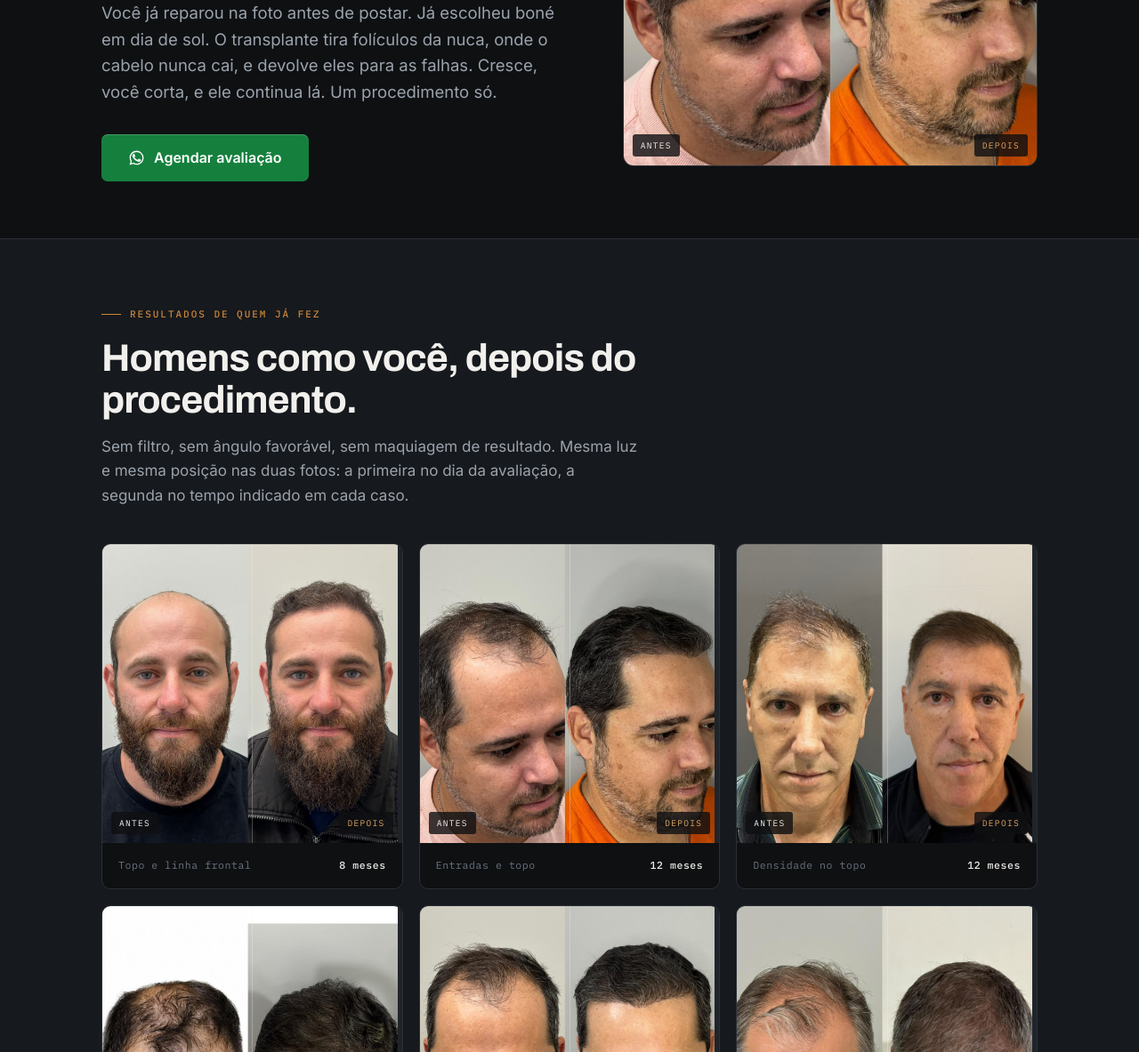
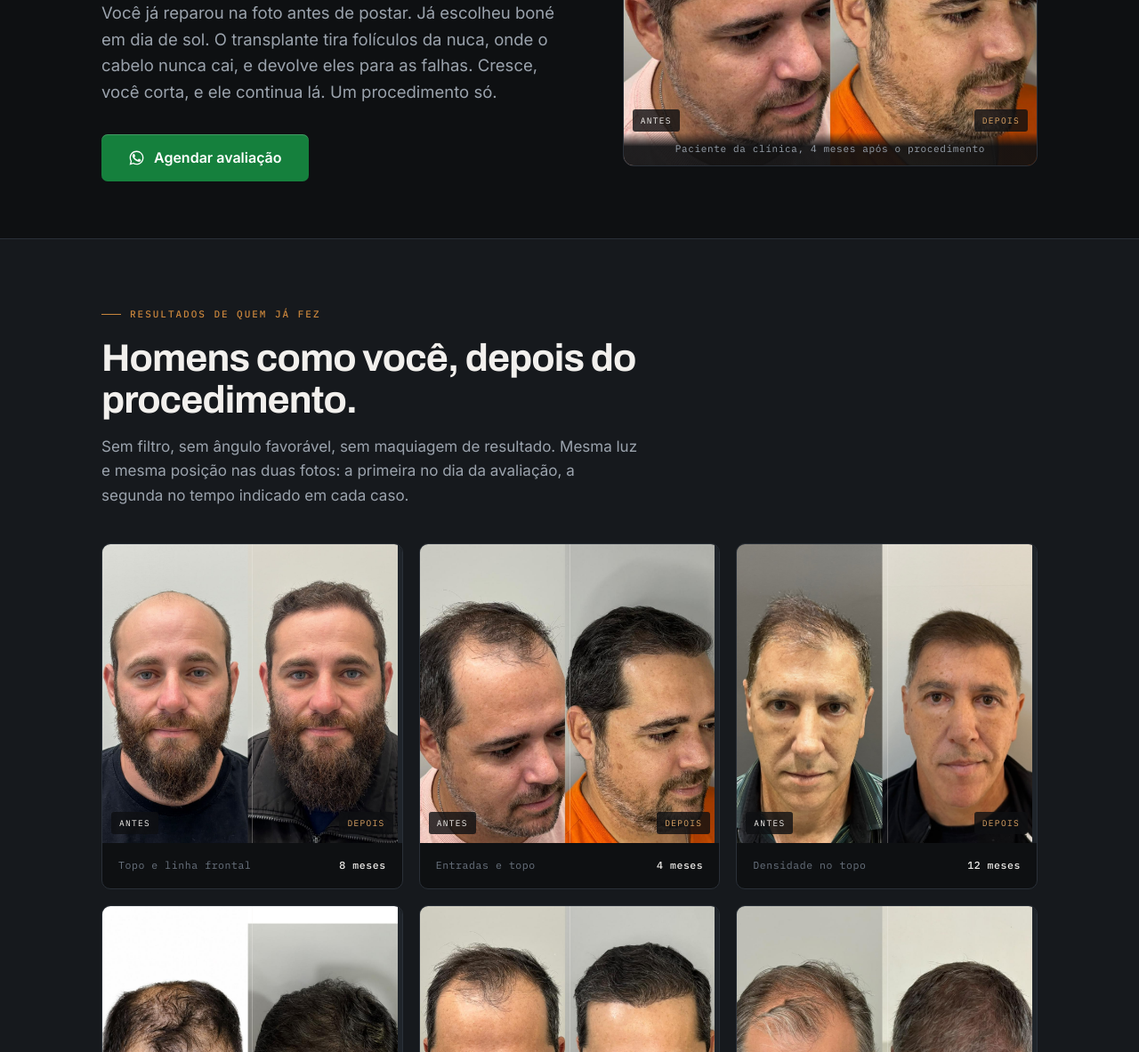
Before and after one commit to TomasBalestrin/transplantecapilar, a plain HTML site: page index.html in a window 1280 px wide. Shown: the part 450-1633 px from the top of the page at 89% size. Drawn offline with Linux system fonts and the light colour scheme.

Commit message:
Corrige o tempo do caso-01 para 4 meses
Tempo informado pela clínica. Esse caso é também a foto do hero, que
agora traz a legenda "4 meses após o procedimento": um resultado
desse porte em quatro meses é argumento forte e estava implícito.

Os rótulos Antes e Depois do hero sobem para não colidir com a
legenda nova.

```diff
--- a/index.html
+++ b/index.html
@@ -155,6 +155,11 @@ h1 em{font-style:normal;color:var(--paper);display:block;opacity:.72}
   border:1px solid var(--line);background:var(--ink-2);aspect-ratio:1/1;
 }
 .hero-case img{width:100%;height:100%;object-fit:contain}
+.hero-case-cap{
+  position:absolute;left:0;right:0;bottom:0;padding:10px 14px;
+  font-family:var(--mono);font-size:11px;letter-spacing:.06em;color:var(--mute);
+  background:linear-gradient(transparent,rgba(14,16,18,.92) 42%);text-align:center;
+}
 
 /* ═══════════ SEÇÕES ═══════════ */
 section{padding:clamp(46px,6vw,76px) 0;position:relative}
@@ -188,6 +193,7 @@ h2{font-size:clamp(27px,4vw,43px)}
 .case-split{position:absolute;top:0;bottom:0;left:50%;width:1px;background:rgba(242,240,237,.28)}
 .case-lab{position:absolute;bottom:10px;font-family:var(--mono);font-size:9.5px;letter-spacing:.14em;
   text-transform:uppercase;background:rgba(14,16,18,.8);padding:5px 9px;border-radius:3px;color:var(--paper)}
+.hero-case .case-lab{bottom:38px}
 .case-lab.l{left:10px}
 .case-lab.r{right:10px;color:var(--amber-hi)}
 .case-meta{padding:16px 18px;display:flex;justify-content:space-between;align-items:center;gap:12px;
@@ -318,6 +324,7 @@ footer{background:var(--ink-2);border-top:1px solid var(--line);padding:52px 0 1
            alt="Paciente antes e depois do transplante capilar: entradas e topo preenchidos">
       <span class="case-lab l">Antes</span>
       <span class="case-lab r">Depois</span>
+      <figcaption class="hero-case-cap">Paciente da clínica, 4 meses após o procedimento</figcaption>
     </figure>
   </div>
 </section>
@@ -580,11 +587,11 @@ footer{background:var(--ink-2);border-top:1px solid var(--line);padding:52px 0 1
   });
 
   /* ───── Galeria de casos ───── */
-  // ATENÇÃO: só o caso-03 tem tempo confirmado pela clínica (8 meses).
-  // Os demais são estimativas e precisam ser conferidos com a Carol antes de publicar.
+  // Tempos confirmados pela clínica: caso-03 (8 meses) e caso-01 (4 meses).
+  // Os demais ainda são estimativa e precisam ser conferidos com a Carol.
   var casos = [
     {img:'assets/resultados/caso-03.jpg', area:'Topo e linha frontal', tempo:'8 meses'},
-    {img:'assets/resultados/caso-01.jpg', area:'Entradas e topo',      tempo:'12 meses'},
+    {img:'assets/resultados/caso-01.jpg', area:'Entradas e topo',      tempo:'4 meses'},
     {img:'assets/resultados/caso-06.jpg', area:'Densidade no topo',    tempo:'12 meses'},
     {img:'assets/resultados/caso-04.jpg', area:'Coroa',                tempo:'12 meses'},
     {img:'assets/resultados/caso-05.jpg', area:'Entradas',             tempo:'12 meses'},
```
